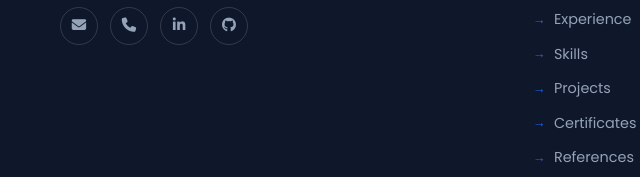
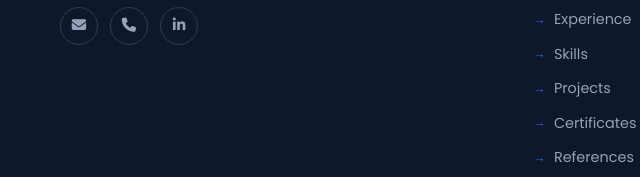
Before and after one commit to raymondopiyo67-create/my-curriculum-vitae, a plain HTML site: page index.html in a window 1280 px wide. Shown: the part 10985-11162 px from the top of the page, 54-694 px from the left. Drawn offline with Linux system fonts and the light colour scheme.

Commit message:
Update CV content and contact details

```diff
--- a/index.html
+++ b/index.html
@@ -646,7 +646,6 @@
             <a href="mailto:raymondopiyo@gmail.com" aria-label="Email"><i class="fas fa-envelope"></i></a>
             <a href="tel:+254795058238" aria-label="Phone"><i class="fas fa-phone"></i></a>
             <a href="#" aria-label="LinkedIn"><i class="fab fa-linkedin-in"></i></a>
-            <a href="#" aria-label="GitHub"><i class="fab fa-github"></i></a>
           </div>
         </div>
         <div class="footer-links">
```
